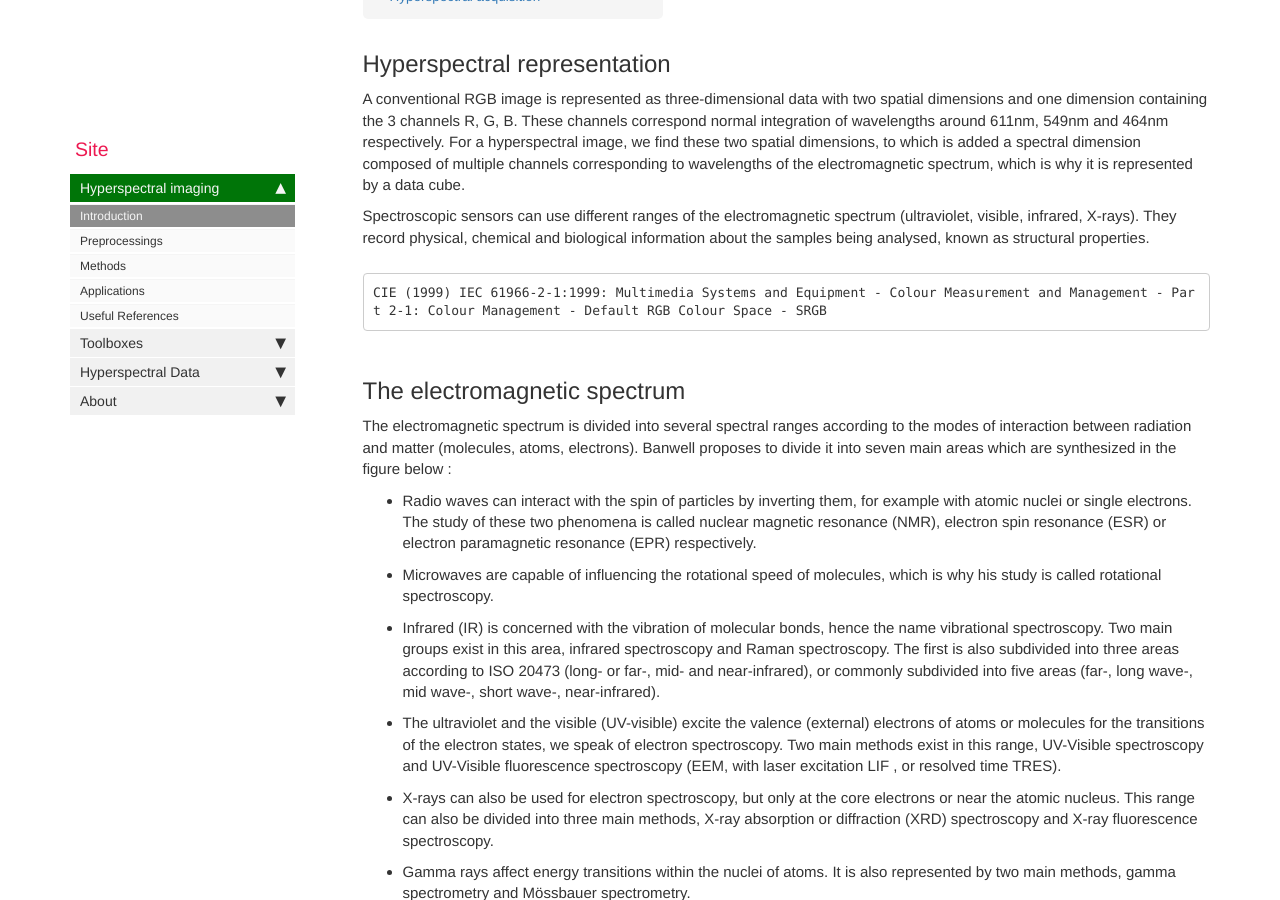
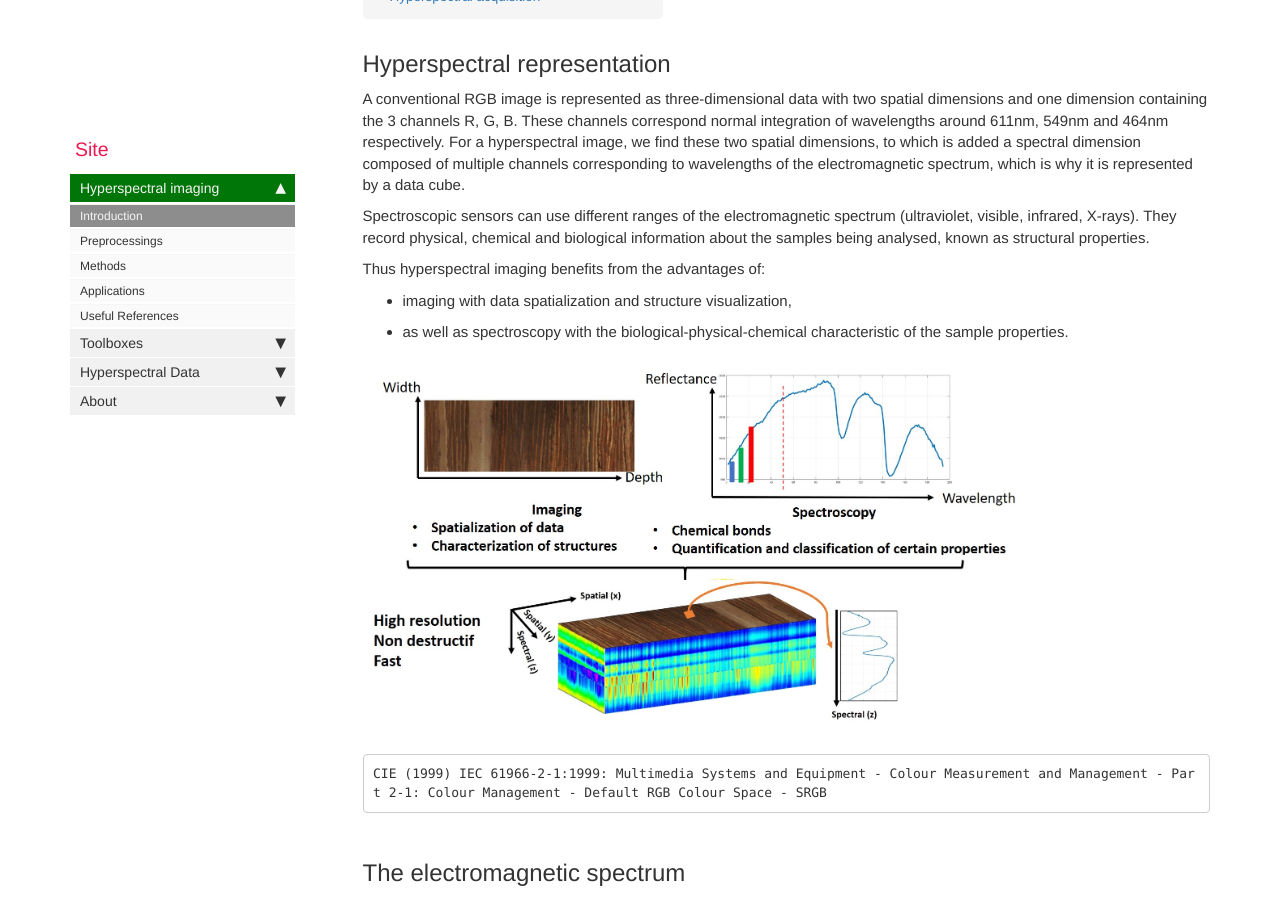
Before and after one commit to JacqKevin/JacqKevin.github.io, a Jekyll site: the page built from pages/Hyperspectral/Introduction.md, in a window 1280 px wide and 900 px high, scrolled down 315 px. Built offline with Jekyll 4.4.1, drawn with Linux system fonts in a browser that asks for light colours; comment, search, counter and statistics services are not loaded.

Commit message:
Update Introduction.md

````diff
--- a/pages/Hyperspectral/Introduction.md
+++ b/pages/Hyperspectral/Introduction.md
@@ -8,6 +8,14 @@ permalink: Introduction_HSI.html
 A conventional RGB image is represented as three-dimensional data with two spatial dimensions and one dimension containing the 3 channels R, G, B. These channels correspond normal integration of wavelengths around 611nm, 549nm and 464nm respectively. For a hyperspectral image, we find these two spatial dimensions, to which is added a spectral dimension composed of multiple channels corresponding to wavelengths of the electromagnetic spectrum, which is why it is represented by a data cube.
 
 Spectroscopic sensors can use different ranges of the electromagnetic spectrum (ultraviolet, visible, infrared, X-rays). They record physical, chemical and biological information about the samples being analysed, known as structural properties.
+
+Thus hyperspectral imaging benefits from the advantages of:
+<ul>
+<li>imaging with data spatialization and structure visualization, </li>
+<li> as well as spectroscopy with the biological-physical-chemical characteristic of the sample properties. </li>
+</ul>
+
+{% include image.html file="HSI.jpg" %}
 
 ```markdown
 CIE (1999) IEC 61966-2-1:1999: Multimedia Systems and Equipment - Colour Measurement and Management - Part 2-1: Colour Management - Default RGB Colour Space - SRGB
````
